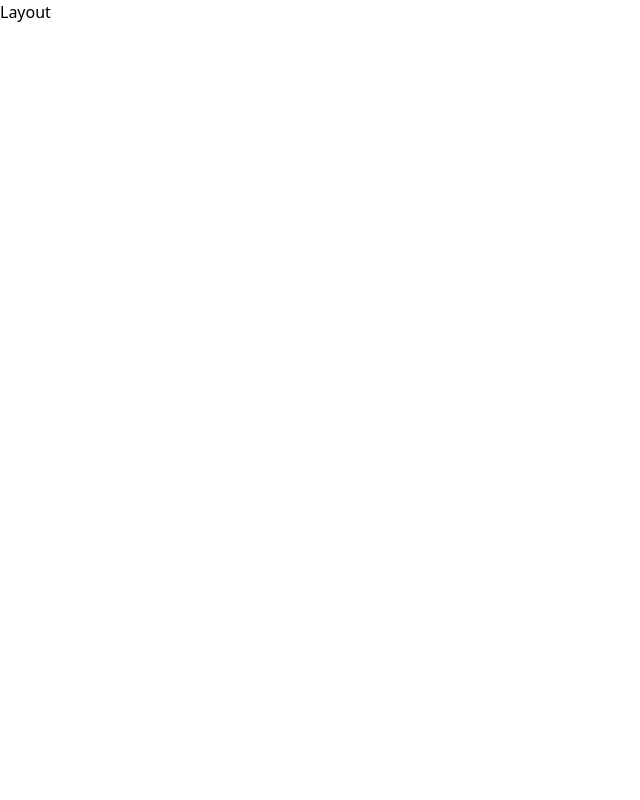
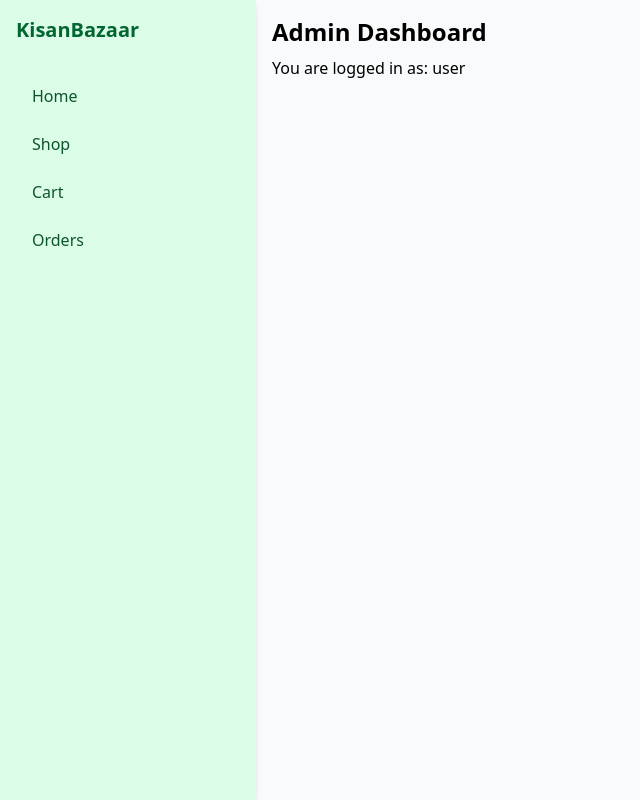
Before and after one commit to Dinesh10731j/KisanBazar, a Next.js app: page /dashboard/admin in a window 1280 px wide. Shown: the whole page, without its empty margins (0-640 px from the left). Built offline with nearby package versions, Linux system fonts and the light colour scheme.

Commit message:
Refactor dashboard components and implement role-based sidebar navigation; add user role management with cookies

```diff
--- a/src/app/(dashboard)/dashboard/admin/page.tsx
+++ b/src/app/(dashboard)/dashboard/admin/page.tsx
@@ -1,9 +1,14 @@
-import React from 'react'
 
-const Admin = () => {
+"use client";
+export const dynamic = "force-dynamic";
+import AdminDashboardClient from "@/app/components/AdminDashboardClient";
+
+const AdminDashboard = () => {
   return (
-    <div>Admin</div>
-  )
-}
+    <div>
+      <AdminDashboardClient />
+    </div>
+  );
+};
 
-export default Admin
+export default AdminDashboard;
--- a/src/app/(dashboard)/dashboard/customer/page.tsx
+++ b/src/app/(dashboard)/dashboard/customer/page.tsx
@@ -1,8 +1,14 @@
 import React from 'react'
-
+import CustomerDashBoardClient from '@/app/components/CustomerDashBoardClient';
+export const dynamic = "force-dynamic";
 const Customer = () => {
   return (
-    <div>Customer</div>
+
+ <CustomerDashBoardClient/>
+
+
+
+
   )
 }
 
--- a/src/app/(dashboard)/dashboard/farmer/page.tsx
+++ b/src/app/(dashboard)/dashboard/farmer/page.tsx
@@ -1,8 +1,11 @@
 import React from 'react'
-
+export const dynamic = "force-dynamic";
+import FarmerDashboardClient from '@/app/components/FarmerDashboardClient';
 const Farmer = () => {
   return (
-    <div>Farmer</div>
+    <>
+    <FarmerDashboardClient/>
+    </>
   )
 }
 
--- a/src/app/(dashboard)/dashboard/layout.tsx
+++ b/src/app/(dashboard)/dashboard/layout.tsx
@@ -1,9 +1,17 @@
-import React from 'react'
 
-const Layout = () => {
+import { ReactNode } from "react";
+import DashboardSidebar from "@/app/components/dashboardsidenav";
+import { UseUserRole } from "@/hooks/useUserRole";
+const DashBoardLayout = async ({ children }: { children: ReactNode }) => {
+
+  const role = UseUserRole();
+
   return (
-    <div>Layout</div>
-  )
-}
+    <div className="flex min-h-screen bg-gray-50">
+      <DashboardSidebar role={role} />
+      <div className="flex-1 p-4">{children}</div>
+    </div>
+  );
+};
 
-export default Layout
+export default DashBoardLayout;
--- a/src/app/(dashboard)/dashboard/page.tsx
+++ /dev/null
@@ -1,9 +0,0 @@
-import React from 'react'
-
-const Dashboard = () => {
-  return (
-    <div>Dashboard</div>
-  )
-}
-
-export default Dashboard
--- /dev/null
+++ b/src/app/components/AdminDashboardClient.tsx
@@ -0,0 +1,16 @@
+
+'use client';
+import { UseUserRole } from "@/hooks/useUserRole";
+
+const AdminDashboardClient = () => {
+  const role = UseUserRole();
+
+  return (
+    <div>
+      <h1 className="text-2xl font-bold">Admin Dashboard</h1>
+      <p className="mt-2">You are logged in as: {role}</p>
+    </div>
+  );
+};
+
+export default AdminDashboardClient;
--- /dev/null
+++ b/src/app/components/CustomerDashBoardClient.tsx
@@ -0,0 +1,12 @@
+"use client";
+import { UseUserRole } from '@/hooks/useUserRole';
+import React from 'react'
+
+const CustomerDashBoardClient = () => {
+    const role = UseUserRole();
+  return (
+    <div>CustomerDashBoardClient role is {role}</div>
+  )
+}
+
+export default CustomerDashBoardClient
--- /dev/null
+++ b/src/app/components/FarmerDashboardClient.tsx
@@ -0,0 +1,11 @@
+"use client";
+import React from 'react'
+import { UseUserRole } from '@/hooks/useUserRole';
+const FarmerDashboardClient = () => {
+    const role = UseUserRole();
+  return (
+    <div>FarmerDashboardClient the role is {role}</div>
+  )
+}
+
+export default FarmerDashboardClient
--- /dev/null
+++ b/src/app/components/dashboardsidenav.tsx
@@ -0,0 +1,72 @@
+"use client";
+import React, { useState } from 'react';
+import { Menu, X } from 'lucide-react';
+
+interface SidebarProps {
+  role: "admin" | "farmer" | "user";
+}
+
+const DashboardSidebar = ({ role }: SidebarProps) => {
+  const [isOpen, setIsOpen] = useState(false);
+  const navItems = {
+    admin: [
+      { label: "Dashboard", path: "/admin/dashboard" },
+      { label: "Manage Users", path: "/admin/users" },
+      { label: "Orders", path: "/admin/orders" },
+      { label: "Settings", path: "/admin/settings" },
+    ],
+    farmer: [
+      { label: "My Products", path: "/farmer/products" },
+      { label: "Add Product", path: "/farmer/add" },
+      { label: "Sales", path: "/farmer/sales" },
+      { label: "Profile", path: "/farmer/profile" },
+    ],
+    user: [
+      { label: "Home", path: "/user/home" },
+      { label: "Shop", path: "/user/shop" },
+      { label: "Cart", path: "/user/cart" },
+      { label: "Orders", path: "/user/orders" },
+    ],
+  };
+
+  // Select the navigation items based on role
+  const items = navItems[role] || [];
+
+  return (
+    <div>
+      {/* Mobile Sidebar Toggle */}
+      <div className="md:hidden p-4 flex justify-between items-center bg-green-600 text-white">
+        <h1 className="text-xl font-bold">KisanBazaar</h1>
+        <button onClick={() => setIsOpen(!isOpen)}>
+          {isOpen ? <X size={28} /> : <Menu size={28} />}
+        </button>
+      </div>
+
+      {/* Sidebar */}
+      <div
+        className={`fixed z-30 top-0 left-0 h-full bg-green-100 shadow-md transition-all duration-300
+        ${isOpen ? "w-64" : "w-0"} md:w-64 md:static`}
+      >
+        <div className="p-4 font-bold text-xl text-green-800 hidden md:block">
+          KisanBazaar
+        </div>
+
+        {/* Sidebar Links */}
+        <ul className="p-4 space-y-2">
+          {items.map((item, index) => (
+            <li key={index}>
+              <a
+                href={item.path}
+                className="block px-4 py-2 rounded hover:bg-green-300 text-green-900 font-medium"
+              >
+                {item.label}
+              </a>
+            </li>
+          ))}
+        </ul>
+      </div>
+    </div>
+  );
+};
+
+export default DashboardSidebar;
--- /dev/null
+++ b/src/hooks/useUserRole.ts
@@ -0,0 +1,19 @@
+import Cookies from 'js-cookie';
+
+export type Role = 'admin' | 'farmer' | 'user';
+
+export function UseUserRole(): Role {
+  if (typeof window === 'undefined') {
+
+    return 'user';
+  }
+
+  const storedRole = Cookies.get('role') as Role | undefined;
+
+  if (storedRole === 'admin' || storedRole === 'farmer' || storedRole === 'user') {
+    return storedRole;
+  } else {
+    Cookies.set('role', 'user');
+    return 'user';
+  }
+}
```
